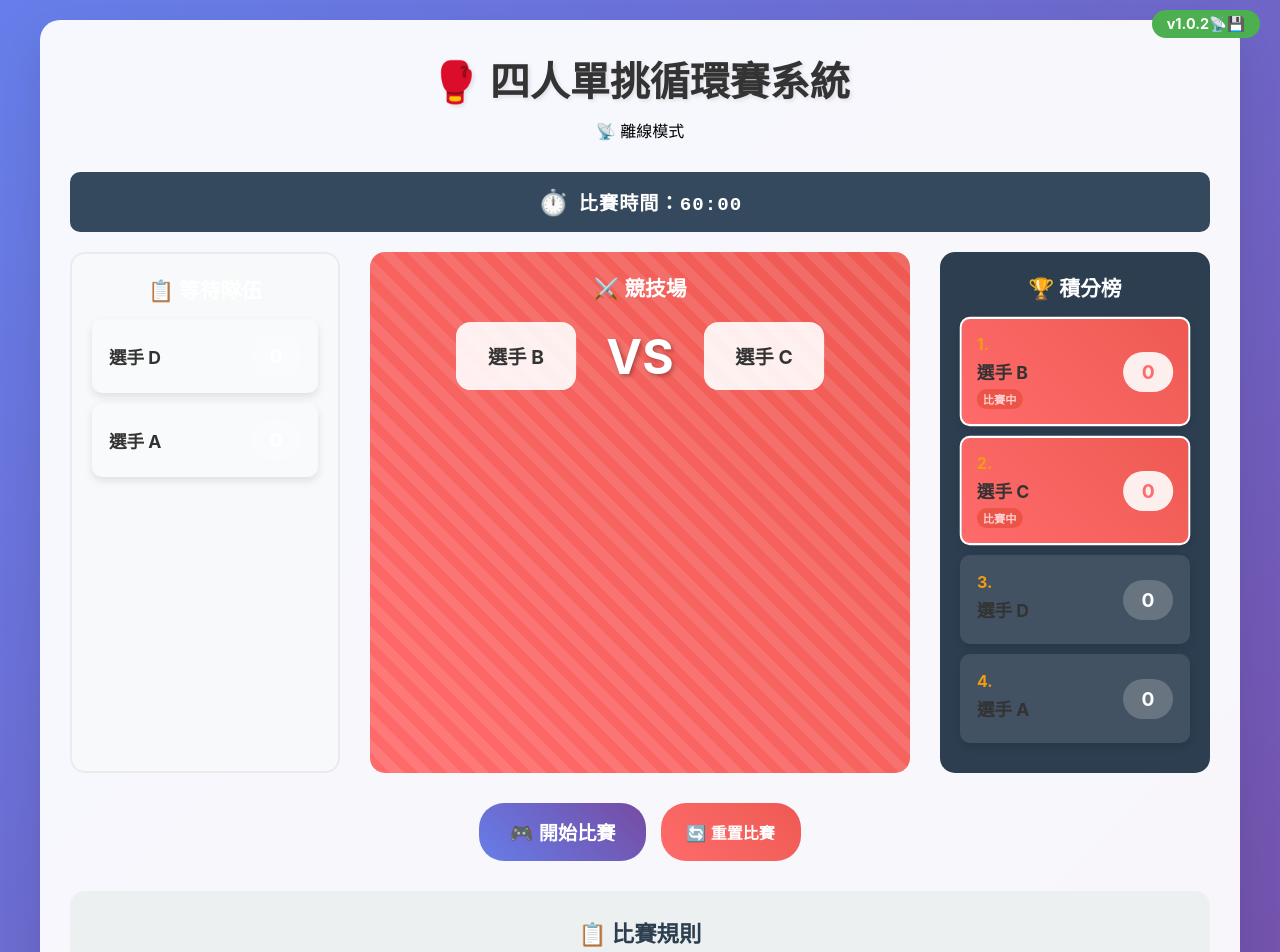
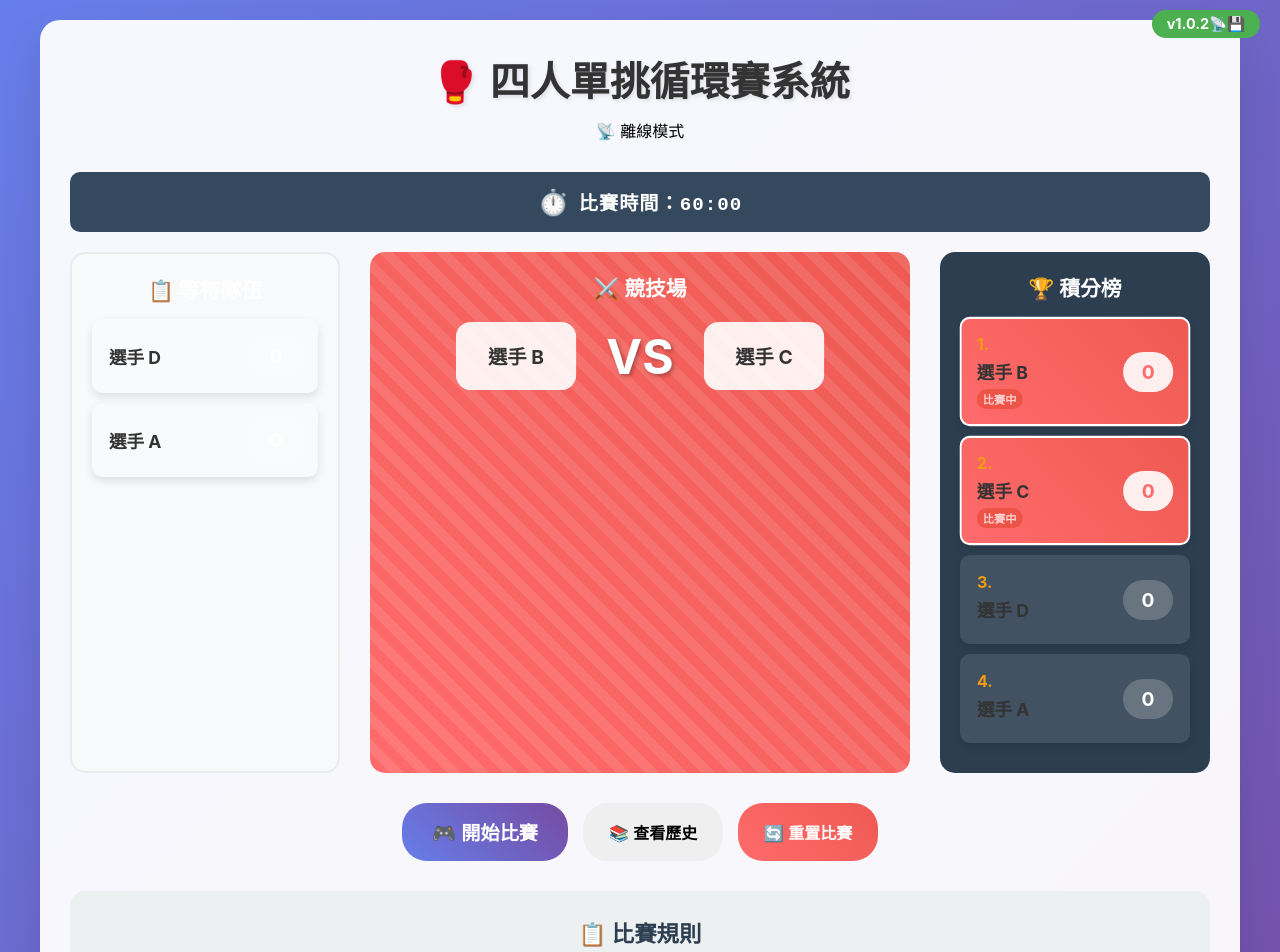
Before and after one commit to yanchen184/sgame-tournament, a React (Create React App) app: page / in a window 1280 px wide. Shown: the top 952 px of the page. Built offline with nearby package versions, Linux system fonts and the light colour scheme; no server answers.

Commit message:
🎮 Update GameControls with history toggle button
- Add history toggle button to view match records
- Button changes text and style when active
- Properly handle all control states
- Maintain existing functionality

```diff
--- a/src/components/GameControls.js
+++ b/src/components/GameControls.js
@@ -8,7 +8,9 @@ const GameControls = ({
   onDeclareWinner,
   onTakeRest,
   onContinuePlay,
-  onResetGame
+  onResetGame,
+  onToggleHistory,
+  showHistory
 }) => {
   return (
     <div className="controls">
@@ -50,6 +52,13 @@ const GameControls = ({
         </>
       )}
 
+      <button
+        className={`btn history-btn ${showHistory ? 'active' : ''}`}
+        onClick={onToggleHistory}
+      >
+        📚 {showHistory ? '關閉歷史' : '查看歷史'}
+      </button>
+
       <button className="btn danger-btn" onClick={onResetGame}>
         🔄 重置比賽
       </button>
```
